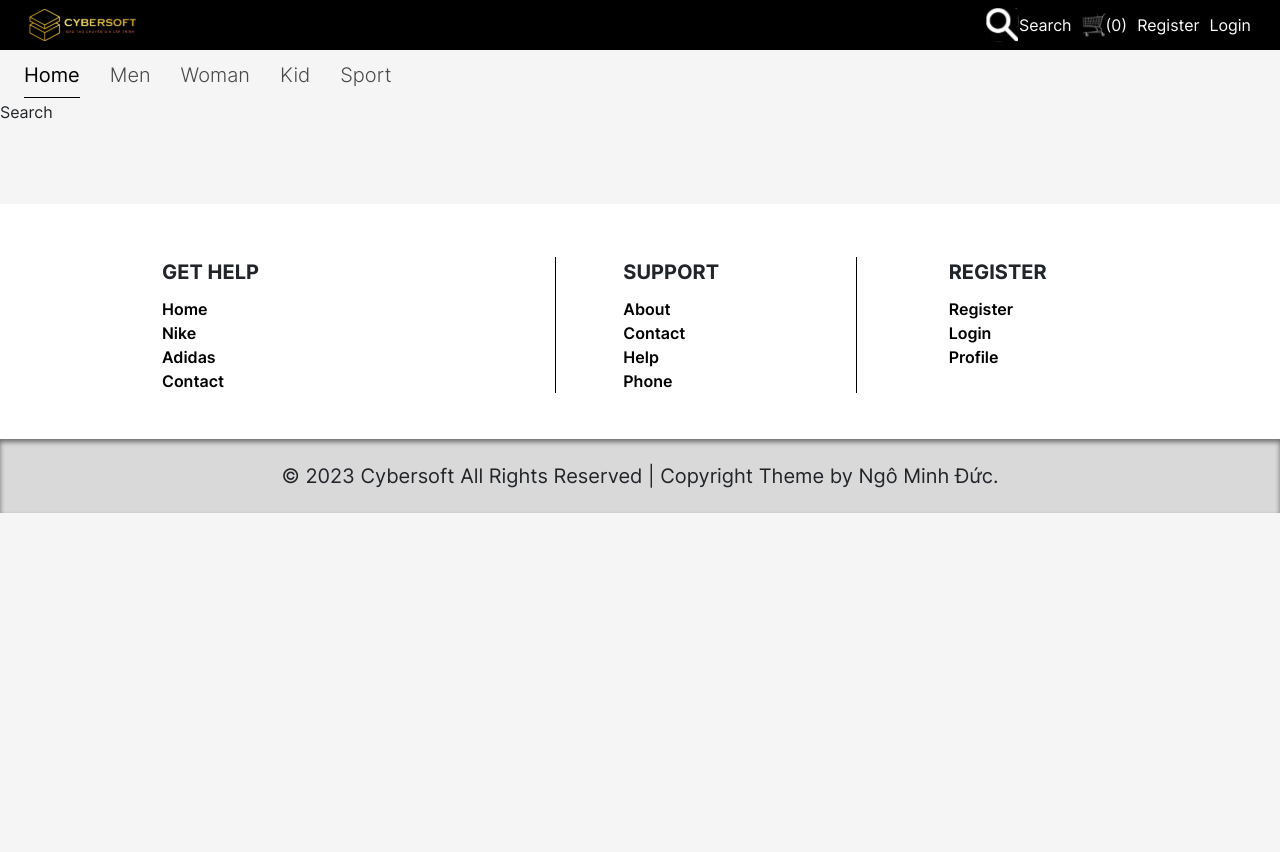
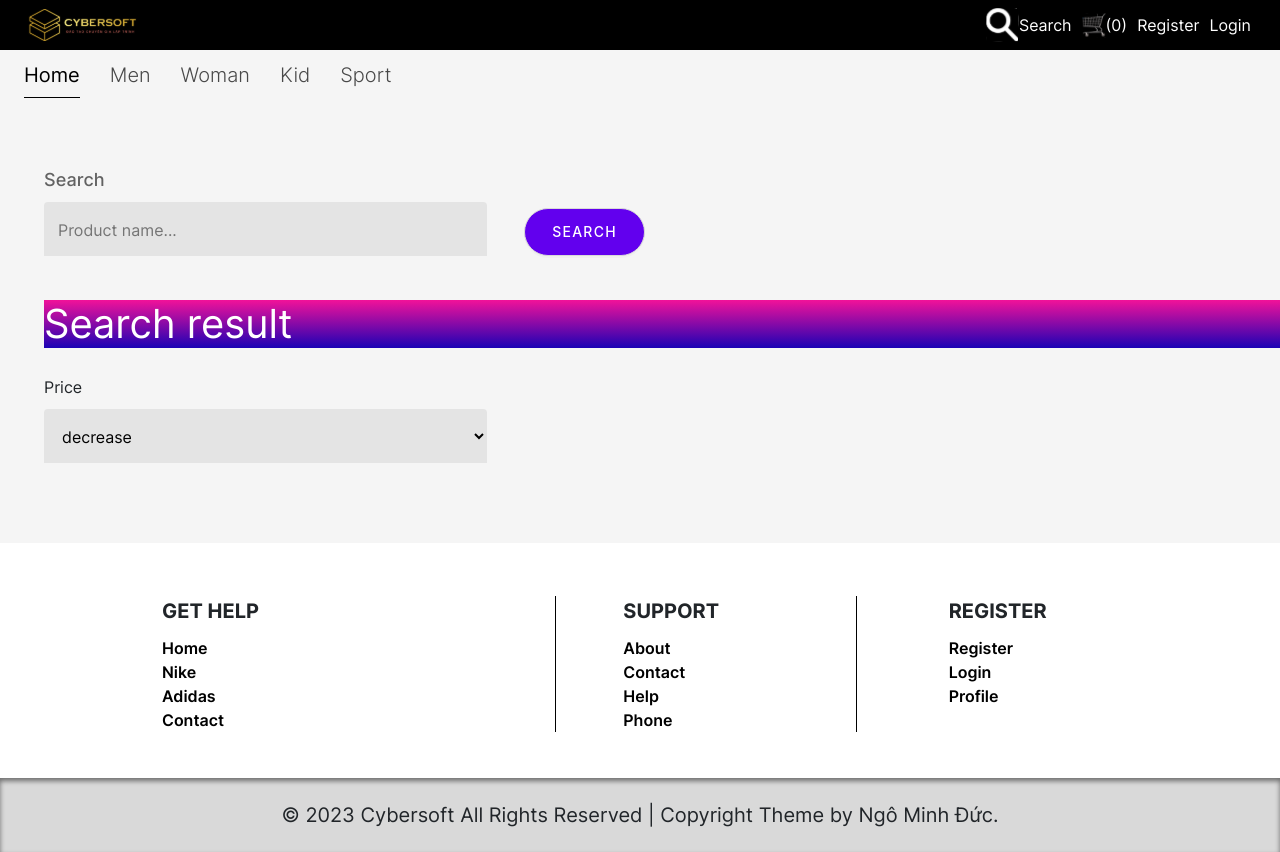
Before and after one commit to NgoDuc2505/ShoeShop-synthesise, a React (Vite) app: page /search in a window 1280 px wide. Before the commit the page ends 800 px from the top, so only its background shows below. Built offline with nearby package versions, Linux system fonts and the light colour scheme.

Commit message:
feat: search page

```diff
--- /dev/null
+++ b/src/components/SeachProduct/SearchProduct.jsx
@@ -0,0 +1,31 @@
+import React, { useState } from 'react';
+import './SearchProduct.scss'
+
+const sort = [
+    {
+        value: 'decrease',
+        label: 'decrease',
+    },
+    {
+        value: 'ascending',
+        label: 'ascending',
+    },
+];
+
+function SearchProduct() {
+    const handleChange = (value) => {
+        console.log(`selected ${value}`);
+    };
+
+    return (
+        <div className='search-result'>
+            <p>Price</p>
+            <select className="search-select">
+                <option className='search-option' value="decrease">decrease</option>
+                <option className='search-option' value="ascending">ascending</option>
+            </select>
+        </div>
+    )
+}
+
+export default SearchProduct
--- /dev/null
+++ b/src/components/SeachProduct/SearchProduct.scss
@@ -0,0 +1,19 @@
+.search-result {
+    .search-select {
+        width: 417px;
+        height: 24px;
+        background: rgba(33, 33, 33, 0.08);
+        border-radius: 4px 4px 0px 0px;
+        border: none;
+        padding: 16px 12px 14px 14px;
+
+        width: 443px;
+        height: 54px;
+        .search-option {
+            line-height: 1.6rem;
+
+        }
+
+    }
+
+}
--- a/src/pages/search/Search.jsx
+++ b/src/pages/search/Search.jsx
@@ -1,8 +1,19 @@
 import React from 'react'
+import SearchProduct from '../../components/SeachProduct/SearchProduct'
+import './Search.scss';
+import { Button } from 'antd';
 
 function Search() {
   return (
-    <div>Search</div>
+    <div className='search'>
+      <p className='search-text'>Search</p>
+      <div className='search-group'>
+        <input className='input-search' type="text" placeholder='Product name...' />
+        <Button className='btn-search' shape='round'>Search</Button>
+      </div>
+      <h2 className='search-feature'>Search result</h2>
+      <SearchProduct />
+    </div>
   )
 }
 
--- /dev/null
+++ b/src/pages/search/Search.scss
@@ -0,0 +1,54 @@
+.search {
+    margin-top: 6.8rem;
+    margin-left: 4.4rem;
+
+    .search-text {
+        font-weight: 500;
+        font-size: 1.8rem;
+        line-height: 2.4rem;
+
+        letter-spacing: 0.135px;
+        color: rgba(0, 0, 0, 0.6);
+    }
+
+    .search-group {
+        display: flex;
+        flex-direction: row;
+
+        .input-search {
+            width: 417px;
+            height: 24px;
+            background: rgba(33, 33, 33, 0.08);
+            border-radius: 4px 4px 0px 0px;
+            border: none;
+            padding: 16px 12px 14px 14px;
+
+            width: 443px;
+            height: 54px;
+        }
+        .btn-search {
+            margin-left: 3.7rem;
+            place-self: end;
+
+            width: 12.1rem;
+            height: 4.8rem;
+            background-color: #6200ee;
+            color: #fff;
+            font-weight: 500;
+            font-size: 1.4rem;
+            line-height: 1.6rem;
+
+            letter-spacing: 1.25px;
+            text-transform: uppercase;
+            color: #ffffff;
+        }
+    }
+    .search-feature {
+        font-size: 4rem;
+        font-weight: 400;
+        color: #ffffff;
+        background: linear-gradient(180deg, #f21299 0%, #1b02b5 100%);
+        margin-top: 4.4rem;
+        margin-bottom: 2.7rem;
+    }
+}
```
